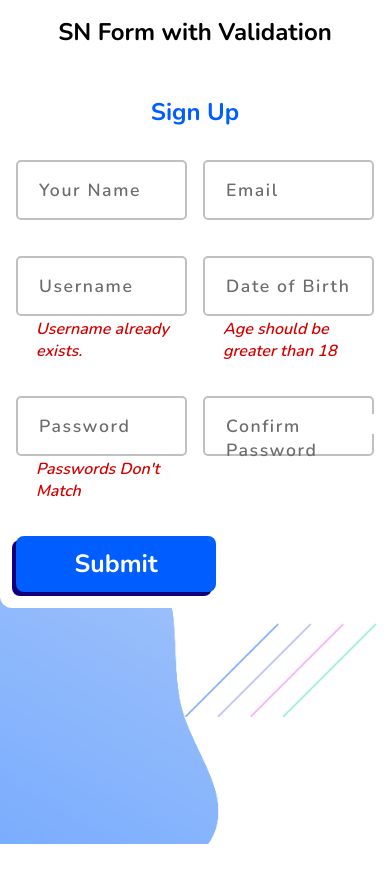
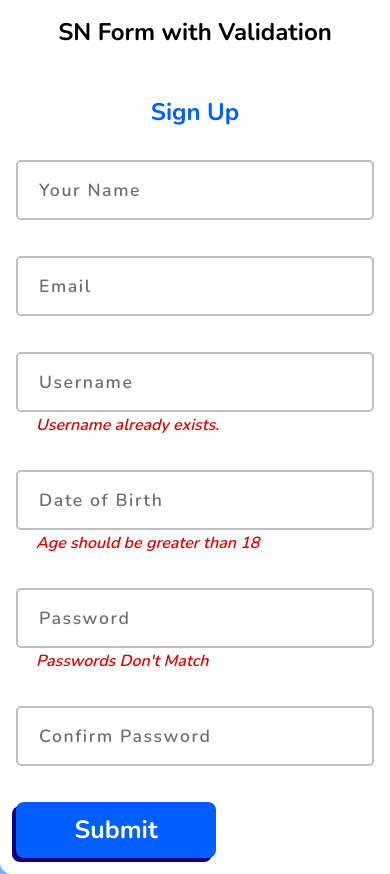
Before and after one commit to sNishant011/form, a plain HTML site: page index.html in a window 390 px wide. Before the commit the page ends 844 px from the top, so only its background shows below. Drawn offline with nearby package versions, Linux system fonts and the light colour scheme.

Commit message:
fixed inputs container

```diff
--- a/main.scss
+++ b/main.scss
@@ -66,6 +66,7 @@ form {
   @include mobile() {
     margin: 0;
     box-shadow: none;
+
     padding: 1rem;
   }
   h1 {
@@ -78,6 +79,9 @@ form {
     margin-top: 1rem;
     width: 100%;
     height: 100%;
+    @include mobile() {
+      grid-template-columns: repeat(1, 1fr);
+    }
   }
   .input-field-container {
     width: 100%;
```
Also changed, not shown: main.css, 1 other file.
